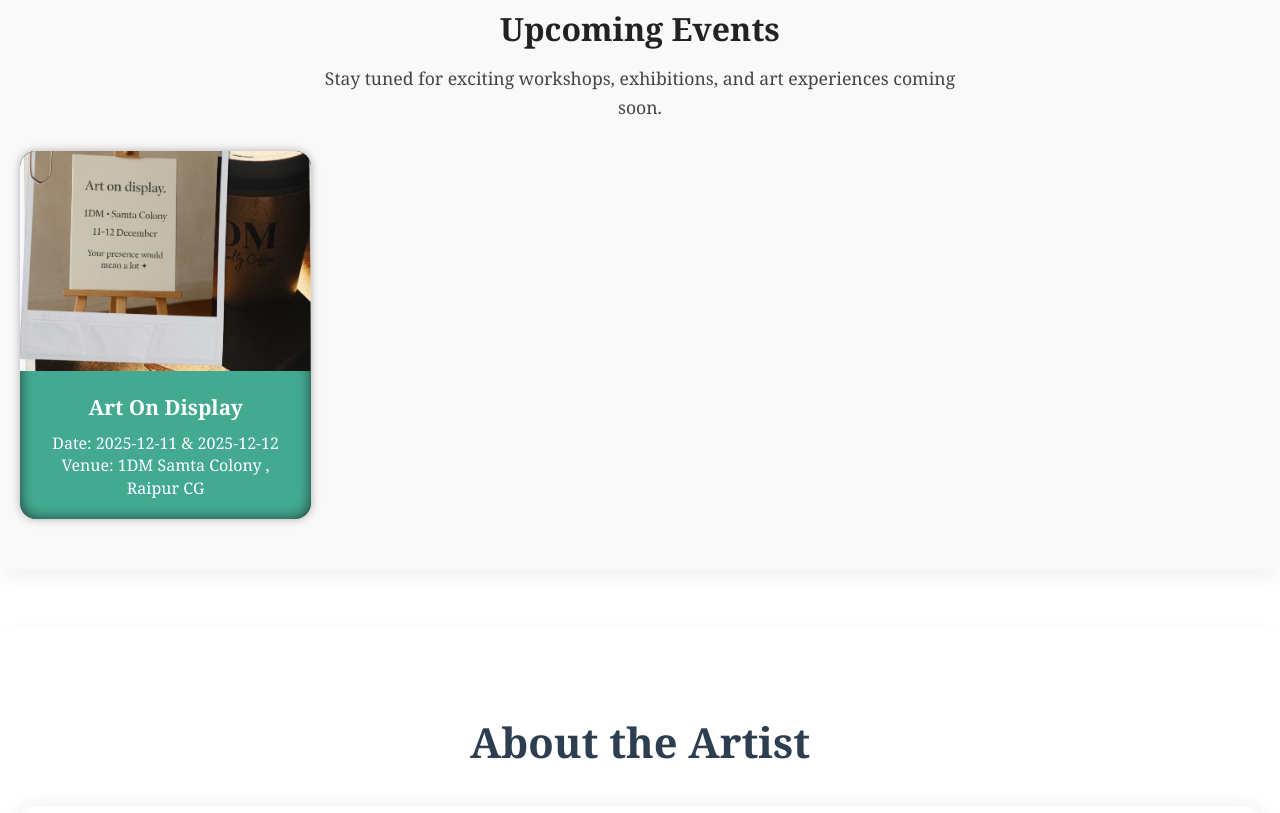
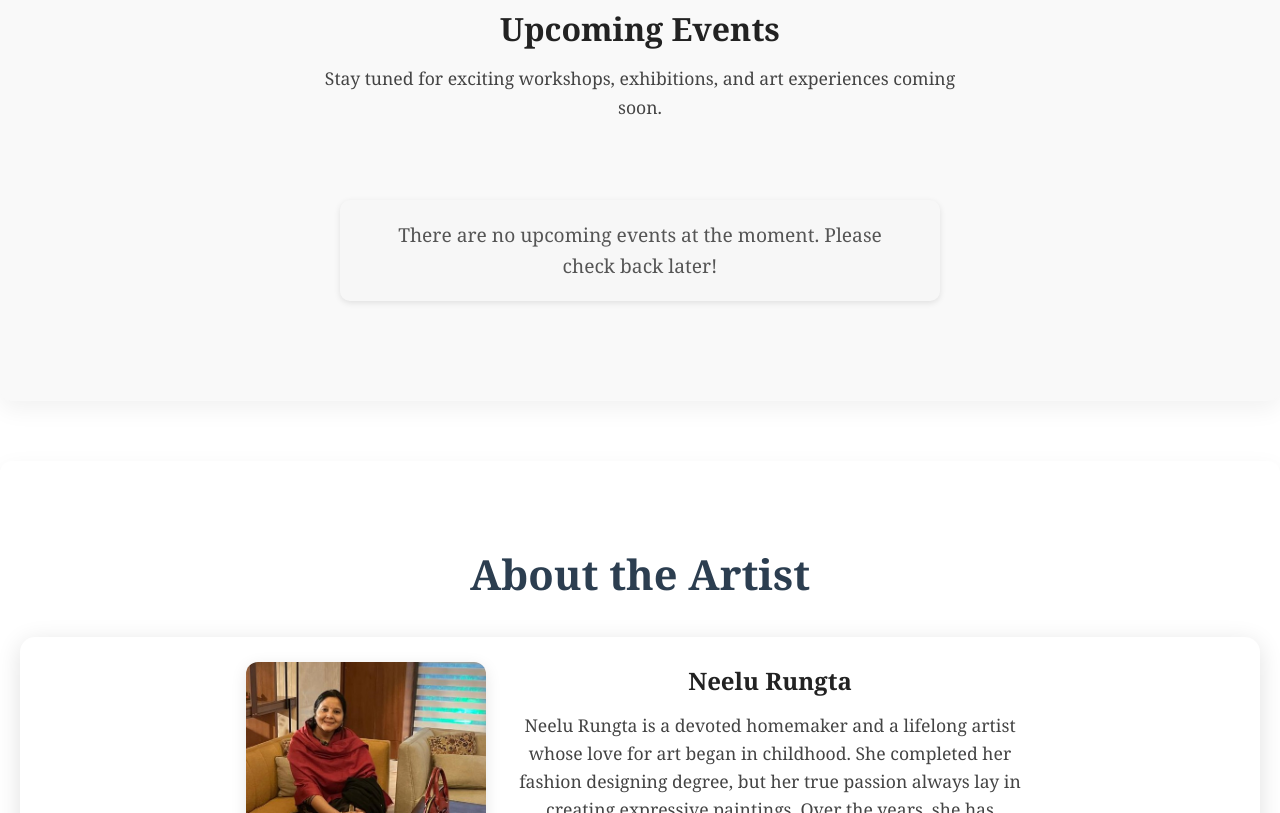
Before and after one commit to navbodhDeveloper/demoartisticlawyer, a plain HTML site: page Index.html in a window 1280 px wide. Shown: the part 1707-2520 px from the top of the page. Drawn offline with Linux system fonts and the light colour scheme.

Commit message:
upcoming event remove

```diff
--- a/Index.html
+++ b/Index.html
@@ -88,18 +88,12 @@
   <p class="events-intro fade-up">Stay tuned for exciting workshops, exhibitions, and art experiences coming soon.</p>
 <div class="events-items">
 
-    <div class="event-item glow-border zoom-in">
-      <img src="./Assets/newevent1.jpg">
-      <div class="event-info">
-        <h3>Art On Display</h3>
-        <p>Date: 2025-12-11 & 2025-12-12  Venue: 1DM Samta Colony , Raipur CG</p>
-      </div>
-    </div>
+
     </div>
 
-  <!-- <div class="no-events-container rise">
+  <div class="no-events-container rise">
     <p class="no-events-message">There are no upcoming events at the moment. Please check back later!</p>
-  </div> -->
+  </div>
 </section>
 
 <!-- About Section -->
@@ -167,6 +161,13 @@
       <div class="event-info">
         <h3>PAINT WITH A TWIST</h3>
         <p>Date: 2023-05-14 | Venue: NBC Nehru Nagar</p>
+      </div>
+    </div>
+     <div class="event-item glow-border zoom-in">
+      <img src="./Assets/newevent1.jpg">
+      <div class="event-info">
+        <h3>Art On Display</h3>
+        <p>Date: 2025-12-11 & 2025-12-12  Venue: 1DM Samta Colony , Raipur CG</p>
       </div>
     </div>
   </div>
```
